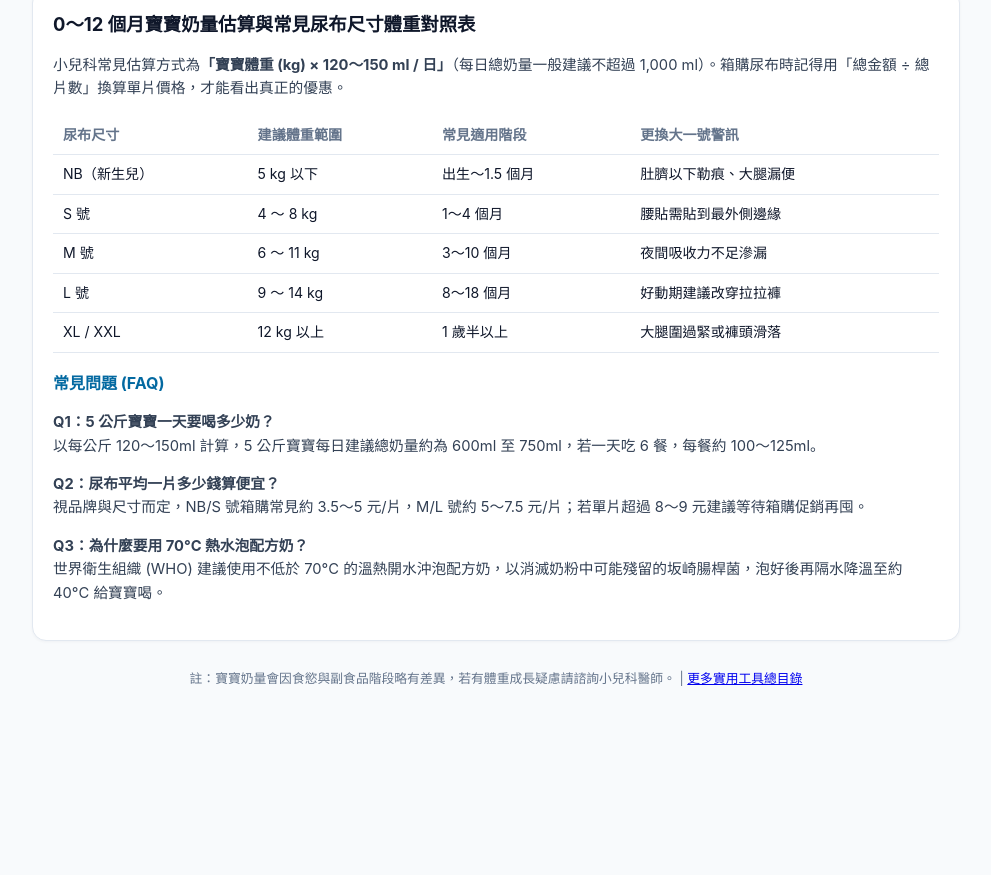
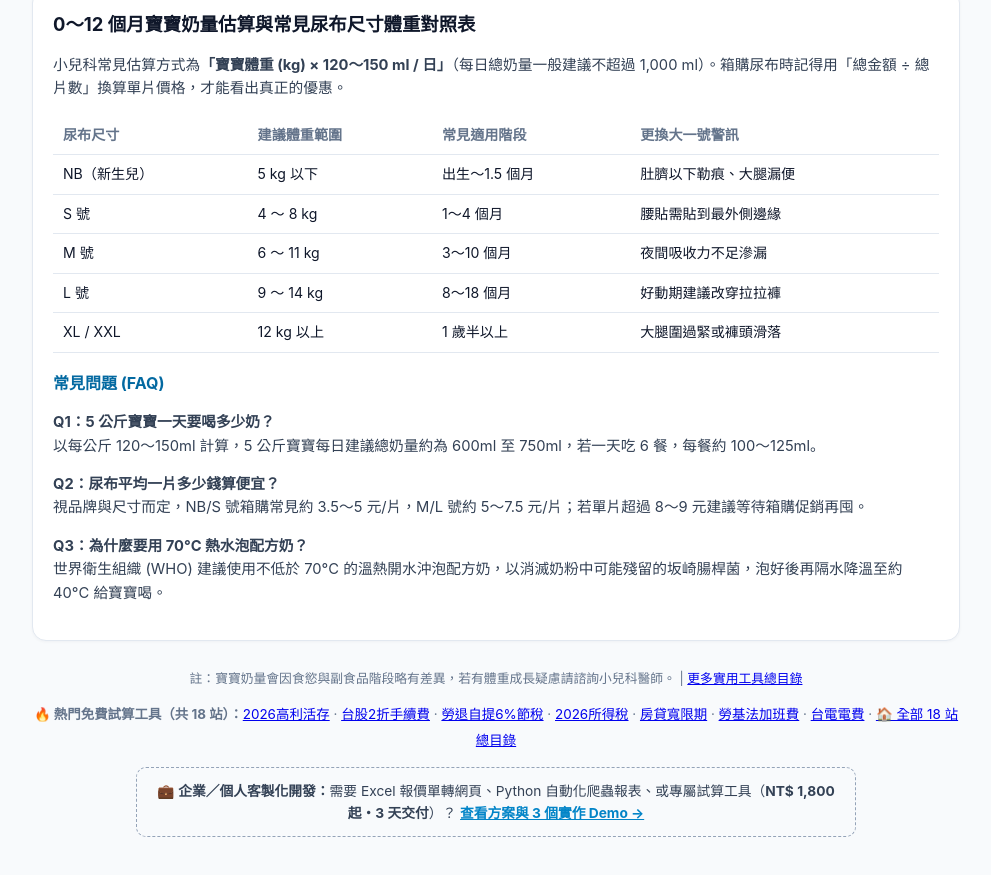
Before and after one commit to jimmycmhsieh0801-cloud/tw-baby-calc, a plain HTML site: page index.html in a window 1280 px wide. Shown: the part 877-1752 px from the top of the page, without its empty margins (144-1135 px from the left). Before the commit the page ends 1627 px from the top, so only its background shows below. Drawn offline with Linux system fonts and the light colour scheme.

Commit message:
Sync 18-site cross-nav and services.html lead CTA

```diff
--- a/index.html
+++ b/index.html
@@ -181,6 +181,8 @@
 
         <footer>
       <p>註：寶寶奶量會因食慾與副食品階段略有差異，若有體重成長疑慮請諮詢小兒科醫師。 | <a href="https://jimmycmhsieh0801-cloud.github.io/">更多實用工具總目錄</a></p>
+      <div class="cross-nav" style="margin:12px auto;font-size:0.84rem;line-height:1.9;"><strong>🔥 熱門免費試算工具（共 18 站）：</strong><a href="https://jimmycmhsieh0801-cloud.github.io/tw-bank-interest-calc/">2026高利活存</a> · <a href="https://jimmycmhsieh0801-cloud.github.io/tw-stock-fee-calc/">台股2折手續費</a> · <a href="https://jimmycmhsieh0801-cloud.github.io/tw-labor-pension-calc/">勞退自提6%節稅</a> · <a href="https://jimmycmhsieh0801-cloud.github.io/tw-income-tax-calc/">2026所得稅</a> · <a href="https://jimmycmhsieh0801-cloud.github.io/tw-mortgage-calc/">房貸寬限期</a> · <a href="https://jimmycmhsieh0801-cloud.github.io/tw-overtime-calc/">勞基法加班費</a> · <a href="https://jimmycmhsieh0801-cloud.github.io/tw-power-calc/">台電電費</a> · <a href="https://jimmycmhsieh0801-cloud.github.io/">🏠 全部 18 站總目錄</a></div>
+  <div class="lead-box" style="margin:14px auto 8px;padding:12px 14px;border:1px dashed #94a3b8;border-radius:10px;background:#f8fafc;max-width:720px;font-size:0.86rem;color:#334155;">💼 <strong>企業／個人客製化開發：</strong>需要 Excel 報價單轉網頁、Python 自動化爬蟲報表、或專屬試算工具（<strong>NT$ 1,800 起・3 天交付</strong>）？ <a class="lead-cta" href="https://jimmycmhsieh0801-cloud.github.io/services.html" style="color:#0284c7;font-weight:700;text-decoration:underline;">查看方案與 3 個實作 Demo →</a></div>
     </footer>
   </div>
 
```
